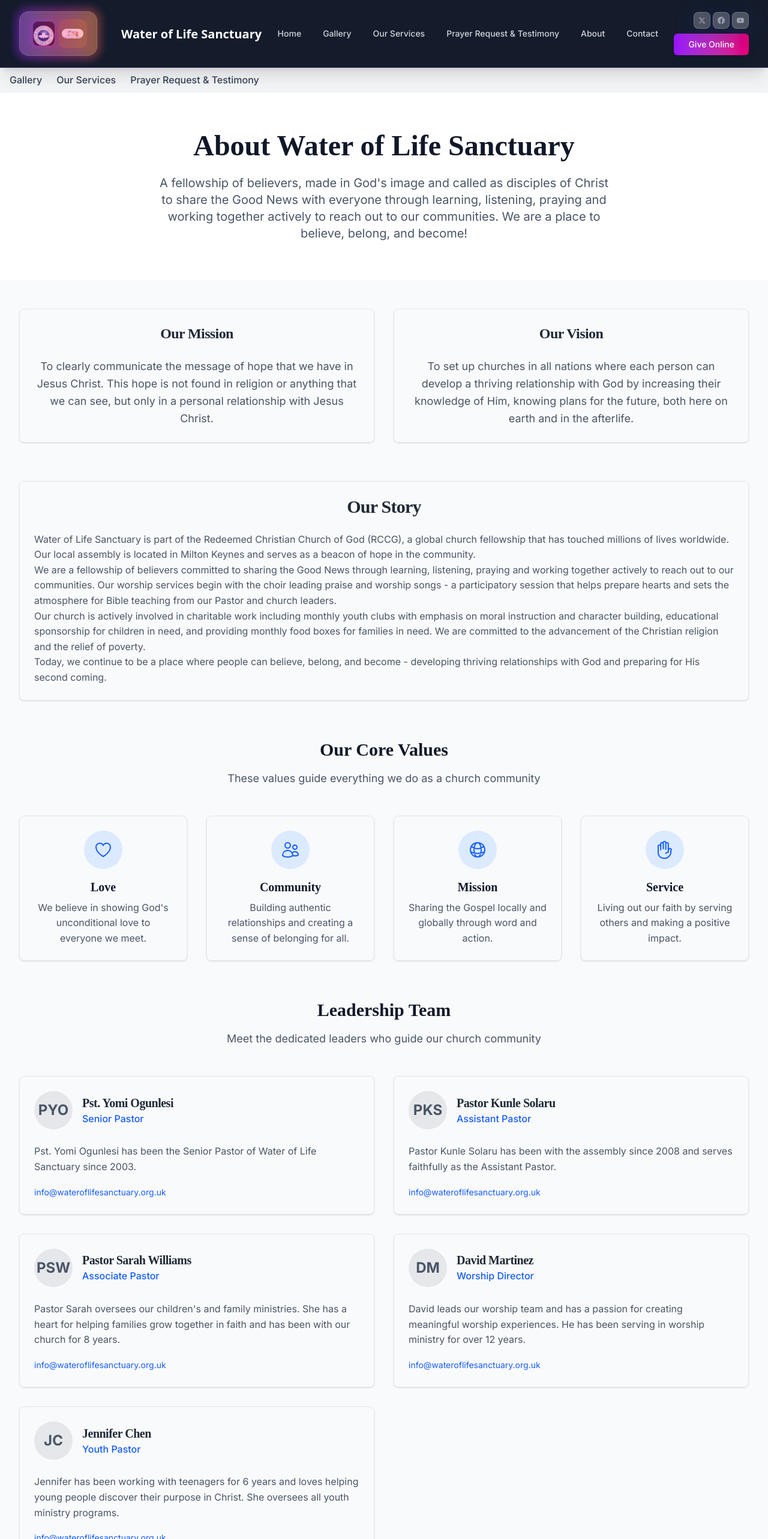
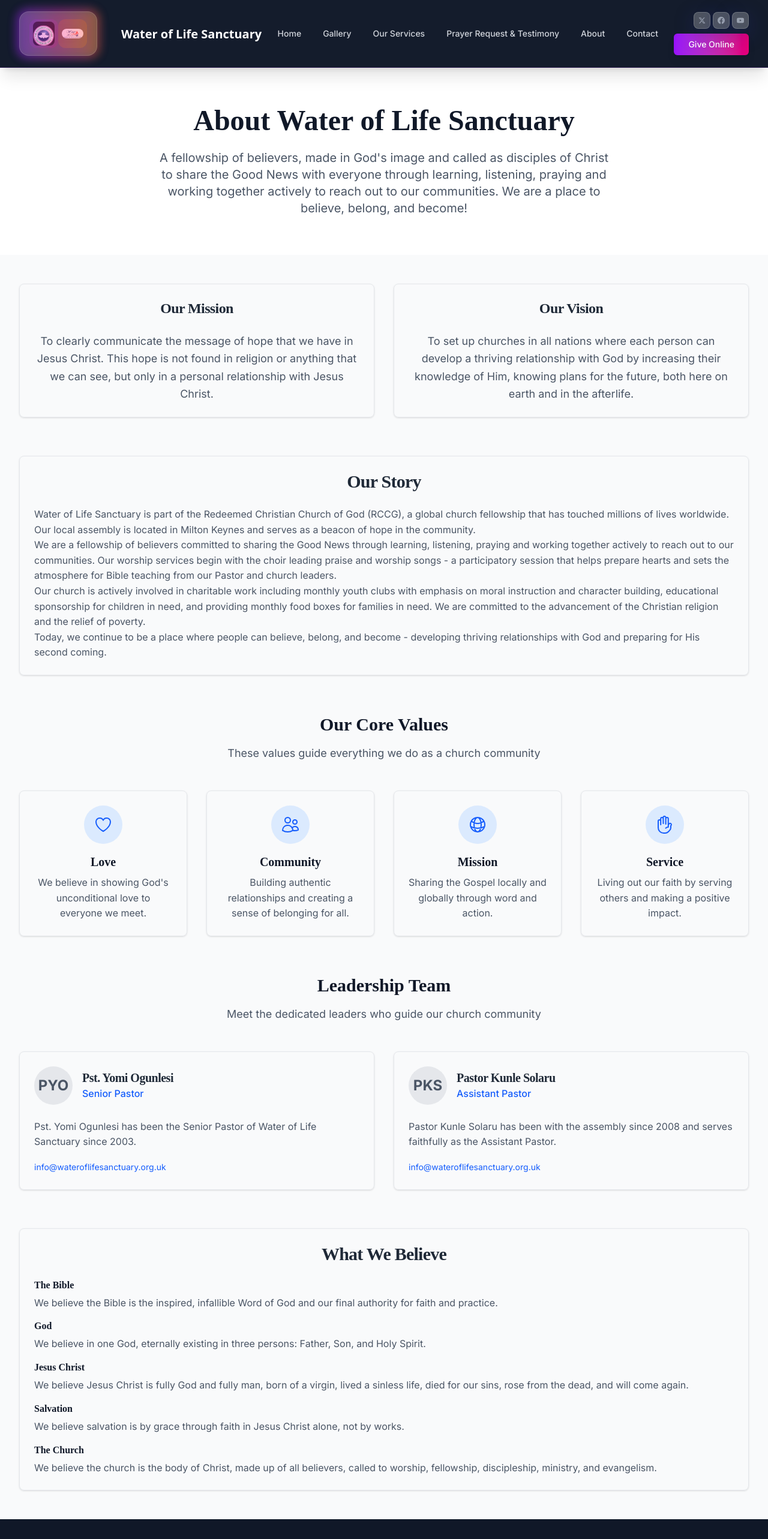
Before and after one commit to olufemi2/water-of-life-sanctuary, a Next.js app in the folder frontend/: page /about in a window 1280 px wide. Shown: the top 2566 px of the page at 60% size. Built offline with nearby package versions, Linux system fonts and the light colour scheme.

Commit message:
fix: remove secondary navbar and ensure only two leadership profiles on About page

```diff
--- a/frontend/src/app/about/page.tsx
+++ b/frontend/src/app/about/page.tsx
@@ -36,24 +36,6 @@ const leadership = [
     name: 'Pastor Kunle Solaru',
     role: 'Assistant Pastor',
     bio: 'Pastor Kunle Solaru has been with the assembly since 2008 and serves faithfully as the Assistant Pastor.',
-    email: 'info@wateroflifesanctuary.org.uk'
-  },
-  {
-    name: 'Pastor Sarah Williams',
-    role: 'Associate Pastor',
-    bio: 'Pastor Sarah oversees our children\'s and family ministries. She has a heart for helping families grow together in faith and has been with our church for 8 years.',
-    email: 'info@wateroflifesanctuary.org.uk'
-  },
-  {
-    name: 'David Martinez',
-    role: 'Worship Director',
-    bio: 'David leads our worship team and has a passion for creating meaningful worship experiences. He has been serving in worship ministry for over 12 years.',
-    email: 'info@wateroflifesanctuary.org.uk'
-  },
-  {
-    name: 'Jennifer Chen',
-    role: 'Youth Pastor',
-    bio: 'Jennifer has been working with teenagers for 6 years and loves helping young people discover their purpose in Christ. She oversees all youth ministry programs.',
     email: 'info@wateroflifesanctuary.org.uk'
   }
 ]
--- a/frontend/src/app/layout.tsx
+++ b/frontend/src/app/layout.tsx
@@ -26,13 +26,6 @@ export default function RootLayout({
       <body className={`${inter.className} antialiased`}>
         <ThemeProvider>
           <Header />
-          <nav className="bg-gray-100 py-2">
-            <div className="max-w-7xl mx-auto flex gap-6 px-4">
-              <Link href="/gallery" className="text-gray-700 hover:text-purple-600 font-medium">Gallery</Link>
-              <Link href="/services" className="text-gray-700 hover:text-purple-600 font-medium">Our Services</Link>
-              <Link href="/prayer-request" className="text-gray-700 hover:text-purple-600 font-medium">Prayer Request & Testimony</Link>
-            </div>
-          </nav>
           <main>{children}</main>
           <Footer />
         </ThemeProvider>
```
